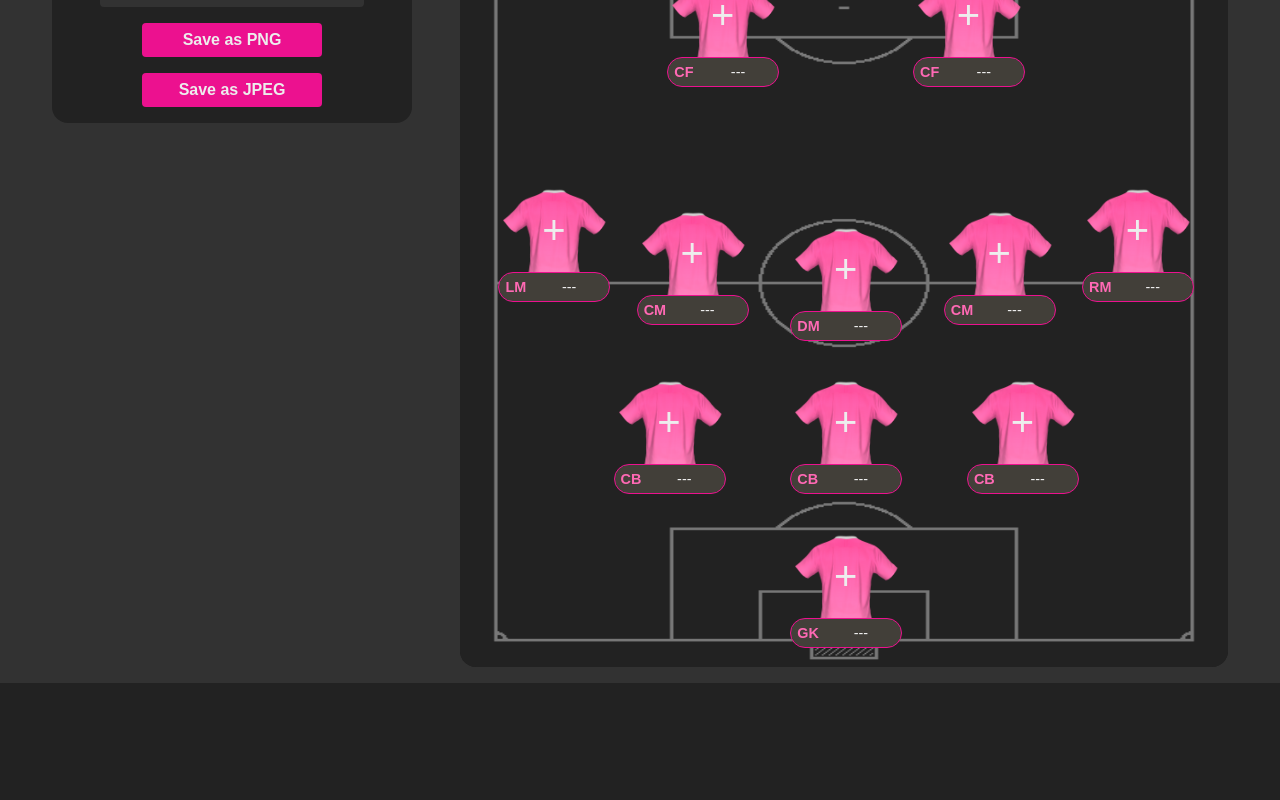
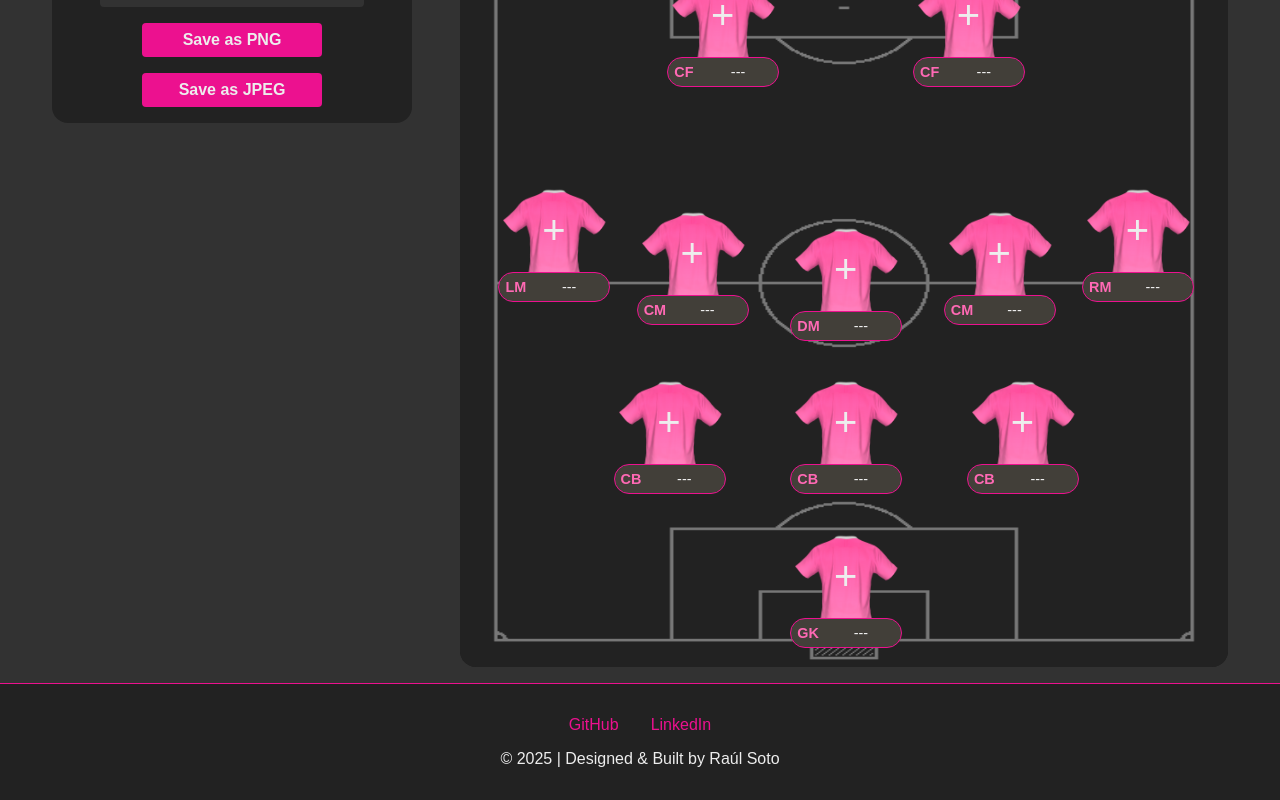
Before and after one commit to rssv384/squad-builder, an Angular app: page / in a window 1280 px wide. Shown: the part 197-997 px from the top of the page. Before the commit the page ends 880 px from the top, so only its background shows below. Built offline with nearby package versions, Linux system fonts and the light colour scheme; a web font is replaced by a local one; what downloadjs would draw is missing.

Commit message:
Added footer

```diff
--- a/src/app/app.component.html
+++ b/src/app/app.component.html
@@ -3,5 +3,5 @@
 <main>
   <app-formation-builder></app-formation-builder>
 </main>
-
 <!-- FOOTER -->
+<app-footer></app-footer>
--- a/src/app/app.component.ts
+++ b/src/app/app.component.ts
@@ -1,10 +1,11 @@
 import { Component } from '@angular/core';
+import { FooterComponent } from './footer/footer.component';
 import { FormationBuilderComponent } from './formation-builder/formation-builder.component';
 import { HeaderComponent } from './header/header.component';
 
 @Component({
   selector: 'app-root',
-  imports: [HeaderComponent, FormationBuilderComponent],
+  imports: [HeaderComponent, FormationBuilderComponent, FooterComponent],
   templateUrl: './app.component.html',
   styleUrl: './app.component.scss',
 })
--- /dev/null
+++ b/src/app/footer/footer.component.html
@@ -0,0 +1,14 @@
+<footer>
+  <div class="socials">
+    <a href="https://github.com/rssv384" target="_blank"> GitHub </a>
+    <a
+      href="https://www.linkedin.com/in/raulsebastian-sotovejar/"
+      target="_blank"
+    >
+      LinkedIn
+    </a>
+  </div>
+  <div class="copyright">
+    <p>© 2025 | Designed & Built by Raúl Soto</p>
+  </div>
+</footer>
--- /dev/null
+++ b/src/app/footer/footer.component.scss
@@ -0,0 +1,39 @@
+@use "../shared/styles/variables";
+
+footer {
+  //   height: 15vh;
+  background-color: variables.$bg-dark;
+  border-top: 1px solid variables.$highlight-color;
+  padding: 1.5rem 0;
+  display: flex;
+  flex-direction: column;
+  justify-content: center;
+  align-content: center;
+}
+
+.socials,
+.copyright {
+  display: flex;
+  justify-content: center;
+  align-items: center;
+}
+
+.socials {
+  padding: 0.5rem;
+  justify-content: center;
+  gap: 2rem;
+}
+
+p {
+  padding: 0.5rem;
+  margin: 0;
+}
+
+a {
+  text-decoration: none;
+  color: variables.$highlight-color;
+
+  &:hover {
+    color: hotpink;
+  }
+}
```
Also changed, not shown: src/app/footer/footer.component.ts (added, +11 -0 lines).
